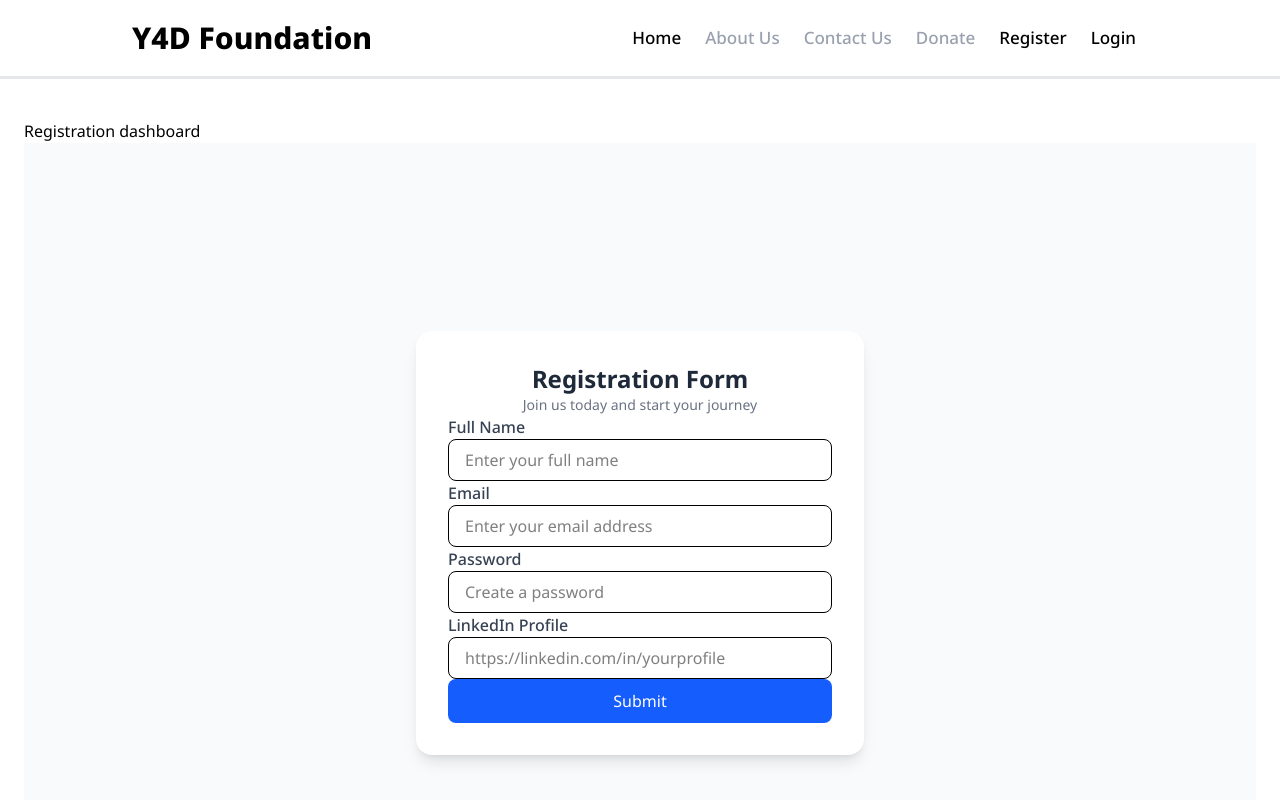
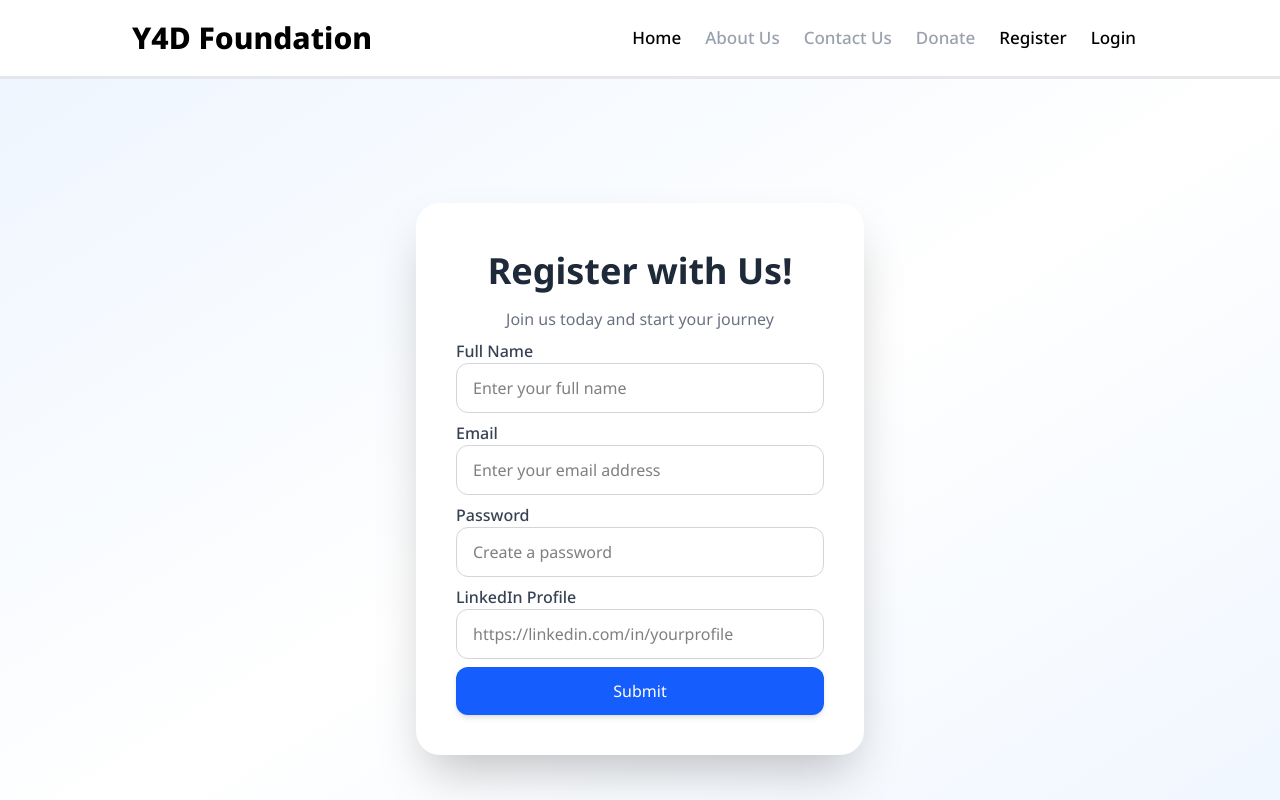
Before and after one commit to Mastercard-Code-For-Change-2-0/Team-18, a React (Vite) app in the folder client/: page /register in a window 1280 px wide. Shown: the top 800 px of the page. Built offline with nearby package versions, Linux system fonts and the light colour scheme.

Commit message:
feat: enhance RegistrationPage UI

```diff
--- a/client/src/components/RegistrationPage.jsx
+++ b/client/src/components/RegistrationPage.jsx
@@ -21,22 +21,24 @@ export default function RegistrationPage() {
   const handleSubmit = (e) => {
     e.preventDefault()
     console.log("Registration data:", formData)
-    alert("Registration submitted! Check console for data.")
+    alert("✅ Registration submitted! Check console for data.")
   }
 
   return (
-    <div className="min-h-screen bg-gray-50 flex items-center justify-center p-4">
-      <div className="w-full max-w-md bg-white rounded-2xl shadow-lg p-8">
+    <div className="min-h-screen bg-gradient-to-br from-blue-50 via-white to-blue-50 flex items-center justify-center p-4">
+      <div className="w-full max-w-md bg-white rounded-3xl shadow-2xl p-10 px-5 md:p-10">
         {/* Header */}
-        <div className="text-center mb-6">
-          <h2 className="text-2xl font-bold text-gray-800">Registration Form</h2>
-          <p className="text-gray-500 text-sm mt-1">
+        <div className="text-center mb-8">
+          <h2 className="text-3xl md:text-4xl font-bold text-gray-800 p-2">
+            Register with Us!
+          </h2>
+          <p className="text-gray-500 text-sm md:text-base mt-2 p-2">
             Join us today and start your journey
           </p>
         </div>
 
         {/* Form */}
-        <form onSubmit={handleSubmit} className="space-y-4">
+        <form onSubmit={handleSubmit} className="space-y-5 flex flex-col gap-2">
           {/* Name */}
           <div className="flex flex-col">
             <label htmlFor="name" className="text-gray-700 font-medium mb-1">
@@ -50,7 +52,7 @@ export default function RegistrationPage() {
               value={formData.name}
               onChange={handleInputChange}
               required
-              className="px-4 py-2 border rounded-lg focus:outline-none focus:ring-2 focus:ring-blue-400"
+              className="px-4 py-3 border border-gray-300 rounded-xl focus:outline-none focus:ring-2 focus:ring-blue-400 focus:border-blue-400 transition"
             />
           </div>
 
@@ -67,7 +69,7 @@ export default function RegistrationPage() {
               value={formData.email}
               onChange={handleInputChange}
               required
-              className="px-4 py-2 border rounded-lg focus:outline-none focus:ring-2 focus:ring-blue-400"
+              className="px-4 py-3 border border-gray-300 rounded-xl focus:outline-none focus:ring-2 focus:ring-blue-400 focus:border-blue-400 transition"
             />
           </div>
 
@@ -84,7 +86,7 @@ export default function RegistrationPage() {
               value={formData.password}
               onChange={handleInputChange}
               required
-              className="px-4 py-2 border rounded-lg focus:outline-none focus:ring-2 focus:ring-blue-400"
+              className="px-4 py-3 border border-gray-300 rounded-xl focus:outline-none focus:ring-2 focus:ring-blue-400 focus:border-blue-400 transition"
             />
           </div>
 
@@ -101,14 +103,14 @@ export default function RegistrationPage() {
               value={formData.linkedinProfile}
               onChange={handleInputChange}
               required
-              className="px-4 py-2 border rounded-lg focus:outline-none focus:ring-2 focus:ring-blue-400"
+              className="px-4 py-3 border border-gray-300 rounded-xl focus:outline-none focus:ring-2 focus:ring-blue-400 focus:border-blue-400 transition"
             />
           </div>
 
           {/* Submit Button */}
           <button
             type="submit"
-            className="w-full bg-blue-600 hover:bg-blue-700 text-white font-semibold py-2.5 rounded-lg transition-colors"
+            className="w-full bg-blue-600 hover:bg-blue-700 text-white font-semibold py-3 rounded-xl text-lg transition-all shadow-md hover:shadow-lg"
           >
             Submit
           </button>
--- a/client/src/pages/Registration.jsx
+++ b/client/src/pages/Registration.jsx
@@ -6,11 +6,7 @@ const Registration = () => {
 	return (
 		<>
 			<NavBar />
-			<div className="min-h-screen px-6 py-10">
-
-				Registration dashboard
-				<RegistrationPage />
-			</div>
+			<RegistrationPage />
 			<Footer />
 		</>
 	)
```
